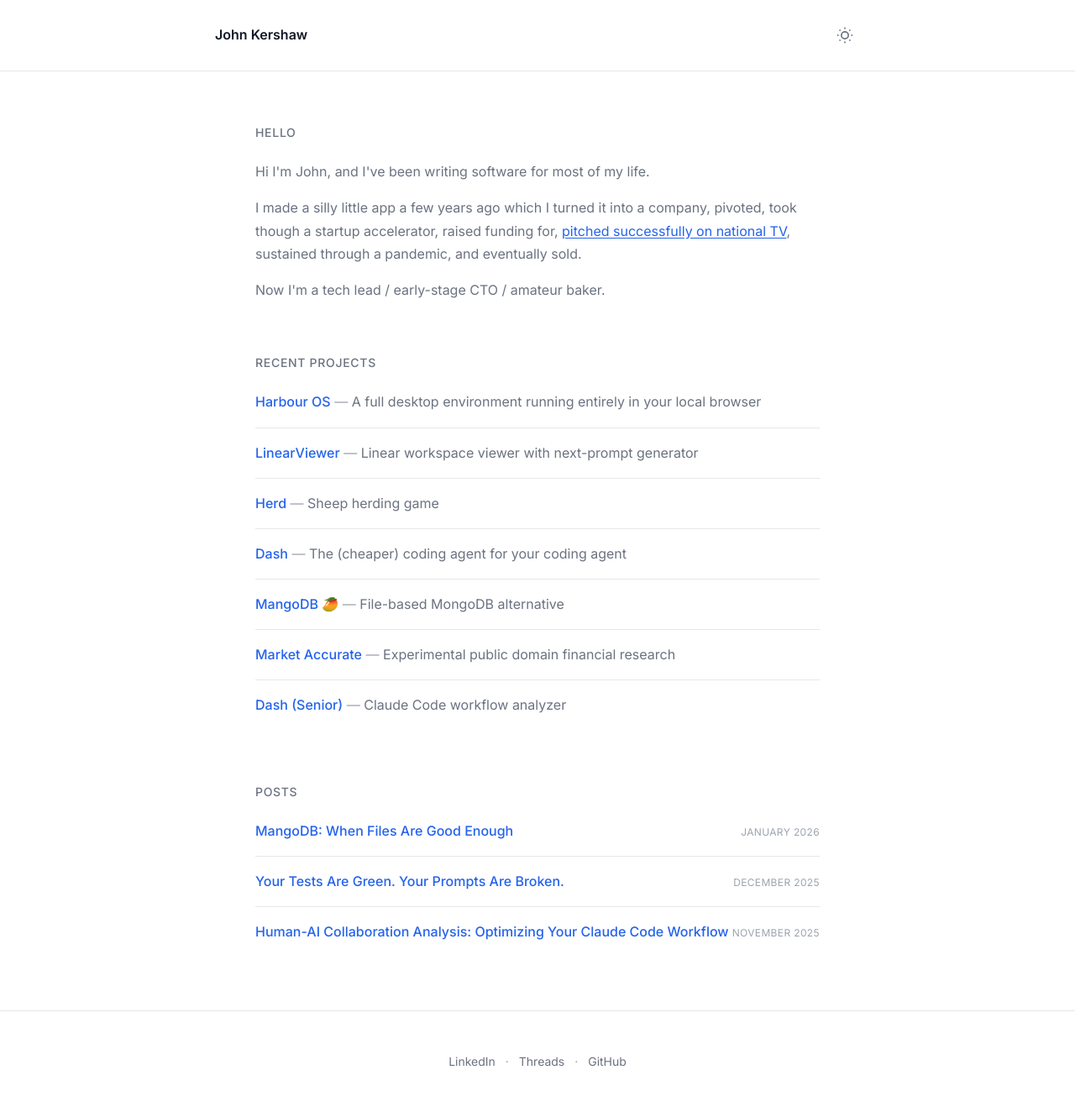
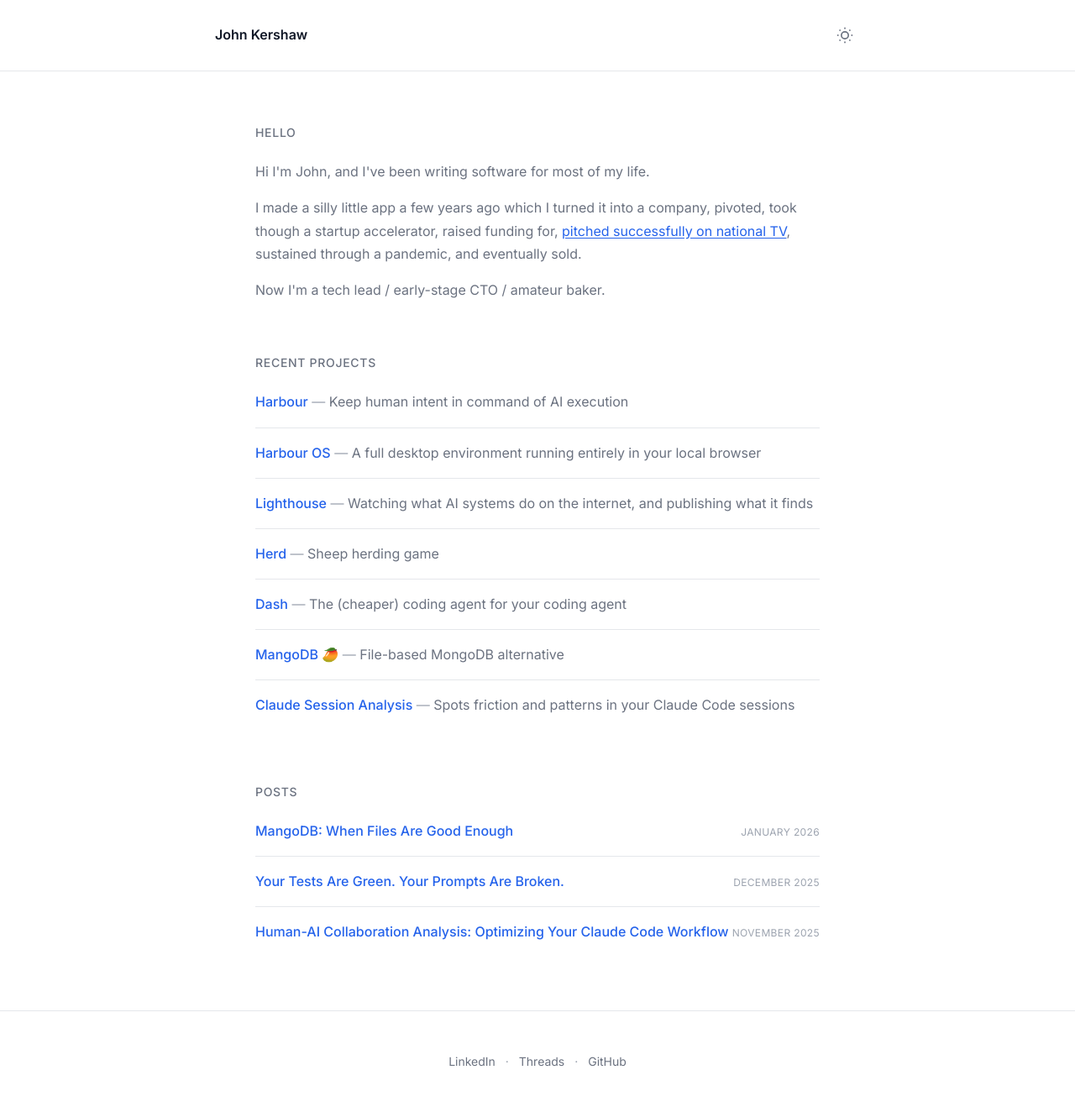
Before and after one commit to JKershaw/jkershaw.github.io, a Jekyll site: the page built from index.html, in a window 1280 px wide. Shown: the whole page at 84% size. Built offline with Jekyll 4.4.1, drawn with Linux system fonts in a browser that asks for light colours.

Commit message:
Refresh Recent Projects list
- Rename LinearViewer to Harbour (harbour.cat), now the lead project
- Point Harbour OS at os.harbour.cat; harbour.cat is now Harbour
- Add Lighthouse (lighthouse.harbour.cat)
- Rename Dash (Senior) to Claude Session Analysis
- Remove Market Accurate

Co-Authored-By: Claude Opus 5.5 <noreply@anthropic.com>
Claude-Session: https://claude.ai/code/session_01X1UKre69kpQbbBkCSDCVEL

```diff
--- a/index.html
+++ b/index.html
@@ -14,10 +14,13 @@ title: Home
   <h2>Recent Projects</h2>
   <ul class="project-list">
     <li>
-      <a href="https://harbour.cat/">Harbour OS</a><span class="project-description">A full desktop environment running entirely in your local browser</span>
+      <a href="https://harbour.cat/">Harbour</a><span class="project-description">Keep human intent in command of AI execution</span>
     </li>
     <li>
-      <a href="https://github.com/JKershaw/LinearViewer">LinearViewer</a><span class="project-description">Linear workspace viewer with next-prompt generator</span>
+      <a href="https://os.harbour.cat/">Harbour OS</a><span class="project-description">A full desktop environment running entirely in your local browser</span>
+    </li>
+    <li>
+      <a href="https://lighthouse.harbour.cat/">Lighthouse</a><span class="project-description">Watching what AI systems do on the internet, and publishing what it finds</span>
     </li>
     <li>
       <a href="https://www.jkershaw.com/Herd/">Herd</a><span class="project-description">Sheep herding game</span>
@@ -29,10 +32,7 @@ title: Home
       <a href="https://github.com/JKershaw/mangodb">MangoDB 🥭</a><span class="project-description">File-based MongoDB alternative</span>
     </li>
     <li>
-      <a href="https://github.com/JKershaw/market-accurate">Market Accurate</a><span class="project-description">Experimental public domain financial research</span>
-    </li>
-    <li>
-      <a href="https://github.com/JKershaw/dash-analysis">Dash (Senior)</a><span class="project-description">Claude Code workflow analyzer</span>
+      <a href="https://github.com/JKershaw/dash-analysis">Claude Session Analysis</a><span class="project-description">Spots friction and patterns in your Claude Code sessions</span>
     </li>
   </ul>
 </section>
```
